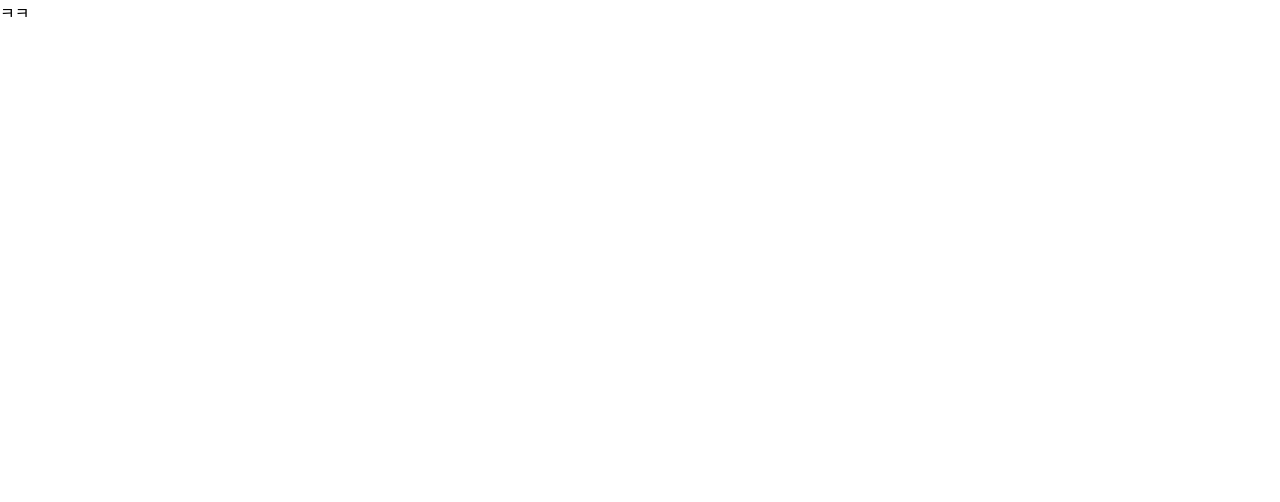
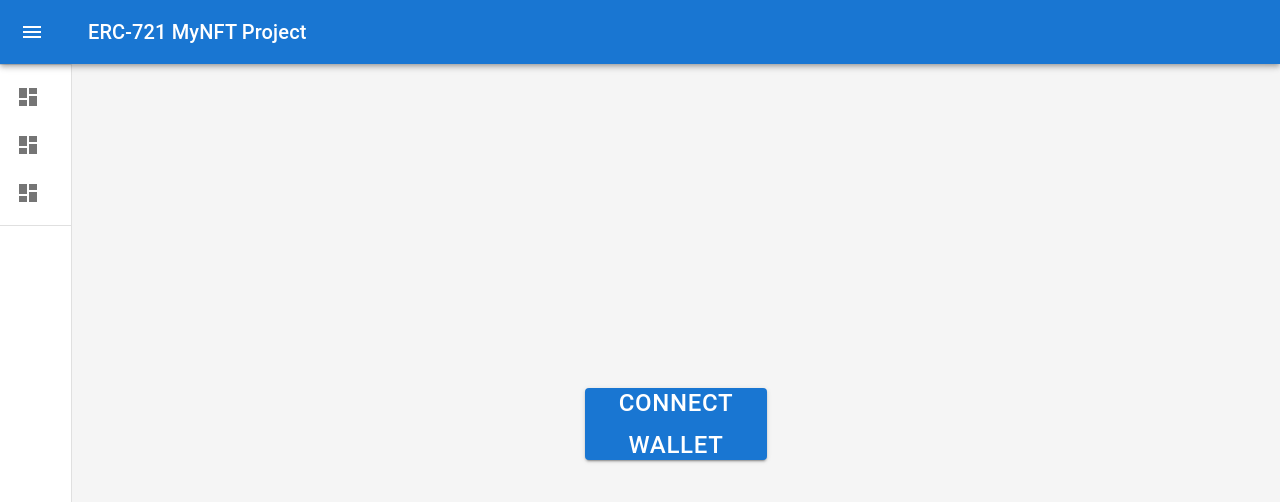
Before and after one commit to shdomi8599/MyNFT, a Next.js app in the folder app/: page / in a window 1280 px wide. Shown: the top 502 px of the page. Built offline with nearby package versions, Linux system fonts and the light colour scheme.

Commit message:
main 대시보드 UI, 라우트 구성, const 세팅

```diff
--- a/app/package.json
+++ b/app/package.json
@@ -11,6 +11,7 @@
   "dependencies": {
     "@emotion/react": "^11.11.1",
     "@emotion/styled": "^11.11.0",
+    "@mui/icons-material": "^5.14.3",
     "@mui/material": "^5.14.5",
     "@types/node": "20.5.0",
     "@types/react": "18.2.20",
@@ -22,6 +23,8 @@
     "react-dom": "18.2.0",
     "react-query": "^3.39.3",
     "recoil": "^0.7.7",
-    "typescript": "5.1.6"
+    "typescript": "5.1.6",
+    "viem": "^1.6.0",
+    "wagmi": "^1.3.10"
   }
 }
--- /dev/null
+++ b/app/src/components/dashboard/Dashboard.tsx
@@ -0,0 +1,188 @@
+import { mainItems } from "@/const";
+import ChevronLeftIcon from "@mui/icons-material/ChevronLeft";
+import DashboardIcon from "@mui/icons-material/Dashboard";
+import MenuIcon from "@mui/icons-material/Menu";
+import {
+  Box,
+  Divider,
+  IconButton,
+  List,
+  ListItemButton,
+  ListItemIcon,
+  ListItemText,
+  Toolbar,
+  Typography,
+} from "@mui/material";
+import MuiAppBar, { AppBarProps as MuiAppBarProps } from "@mui/material/AppBar";
+import MuiDrawer from "@mui/material/Drawer";
+import { styled } from "@mui/material/styles";
+import { useRouter } from "next/router";
+import { ReactNode, useEffect, useState } from "react";
+
+export default function Dashboard({ children }: { children: ReactNode }) {
+  const router = useRouter();
+
+  // 좌측 Toolbar 상태
+  const [open, setOpen] = useState(true);
+  const toggleDrawer = () => {
+    setOpen(!open);
+  };
+
+  // 페이지 핸들러
+  const handlePage = (route: string) => {
+    router.push(route);
+  };
+
+  // 브라우저 넓이 상태
+  const [width, setWidth] = useState(0);
+
+  // 넓이 핸들러 및 최초 넓이 상태 세팅
+  useEffect(() => {
+    const handleWidth = () => {
+      setWidth(window.innerWidth);
+    };
+
+    handleWidth();
+
+    window.addEventListener("resize", handleWidth);
+
+    return () => window.removeEventListener("resize", handleWidth);
+  }, []);
+
+  // 넓이가 1500 이하라면 toolbar가 off 되도록
+  useEffect(() => {
+    if (width && width < 1500) {
+      setOpen(false);
+    }
+  }, [width]);
+
+  return (
+    <Box sx={{ display: "flex" }}>
+      <AppBar position="absolute" open={open}>
+        <Toolbar
+          sx={{
+            pr: "24px",
+          }}
+        >
+          <IconButton
+            edge="start"
+            color="inherit"
+            aria-label="open drawer"
+            onClick={toggleDrawer}
+            sx={{
+              marginRight: "36px",
+              ...(open && { display: "none" }),
+            }}
+          >
+            <MenuIcon />
+          </IconButton>
+          <Typography
+            component="h1"
+            variant="h6"
+            color="inherit"
+            noWrap
+            sx={{ flexGrow: 1 }}
+          >
+            ERC-721 MyNFT Project
+          </Typography>
+          {/* 알람 아이콘 off */}
+          {/* <IconButton color="inherit">
+            <Badge badgeContent={4} color="secondary">
+              <NotificationsIcon />
+            </Badge>
+          </IconButton> */}
+        </Toolbar>
+      </AppBar>
+      <Drawer variant="permanent" open={open}>
+        <Toolbar
+          sx={{
+            display: "flex",
+            alignItems: "center",
+            justifyContent: "flex-end",
+            px: [1],
+          }}
+        >
+          <IconButton onClick={toggleDrawer}>
+            <ChevronLeftIcon />
+          </IconButton>
+        </Toolbar>
+        <Divider />
+        <List component="nav">
+          {mainItems.map(({ name, route }) => (
+            <ListItemButton onClick={() => handlePage(route)} key={name}>
+              <ListItemIcon>
+                <DashboardIcon />
+              </ListItemIcon>
+              <ListItemText primary={name} />
+            </ListItemButton>
+          ))}
+          <Divider sx={{ my: 1 }} />
+        </List>
+      </Drawer>
+      <Box
+        component="main"
+        sx={{
+          backgroundColor: (theme) =>
+            theme.palette.mode === "light"
+              ? theme.palette.grey[100]
+              : theme.palette.grey[900],
+          flexGrow: 1,
+          height: "100vh",
+          overflow: "auto",
+        }}
+      >
+        {children}
+      </Box>
+    </Box>
+  );
+}
+
+const drawerWidth: number = 240;
+
+interface AppBarProps extends MuiAppBarProps {
+  open?: boolean;
+}
+
+const AppBar = styled(MuiAppBar, {
+  shouldForwardProp: (prop) => prop !== "open",
+})<AppBarProps>(({ theme, open }) => ({
+  zIndex: theme.zIndex.drawer + 1,
+  transition: theme.transitions.create(["width", "margin"], {
+    easing: theme.transitions.easing.sharp,
+    duration: theme.transitions.duration.leavingScreen,
+  }),
+  ...(open && {
+    marginLeft: drawerWidth,
+    width: `calc(100% - ${drawerWidth}px)`,
+    transition: theme.transitions.create(["width", "margin"], {
+      easing: theme.transitions.easing.sharp,
+      duration: theme.transitions.duration.enteringScreen,
+    }),
+  }),
+}));
+
+const Drawer = styled(MuiDrawer, {
+  shouldForwardProp: (prop) => prop !== "open",
+})(({ theme, open }) => ({
+  "& .MuiDrawer-paper": {
+    position: "relative",
+    whiteSpace: "nowrap",
+    width: drawerWidth,
+    transition: theme.transitions.create("width", {
+      easing: theme.transitions.easing.sharp,
+      duration: theme.transitions.duration.enteringScreen,
+    }),
+    boxSizing: "border-box",
+    ...(!open && {
+      overflowX: "hidden",
+      transition: theme.transitions.create("width", {
+        easing: theme.transitions.easing.sharp,
+        duration: theme.transitions.duration.leavingScreen,
+      }),
+      width: theme.spacing(7),
+      [theme.breakpoints.up("sm")]: {
+        width: theme.spacing(9),
+      },
+    }),
+  },
+}));
--- /dev/null
+++ b/app/src/const.ts
@@ -0,0 +1,14 @@
+export const mainItems = [
+  { name: "Home", route: "/" },
+  { name: "Mint", route: "/mint" },
+  { name: "Burn", route: "/burn" },
+];
+
+export const contractAddress = "0x5FbDB2315678afecb367f032d93F642f64180aa3";
+
+export const account = "0xf39Fd6e51aad88F6F4ce6aB8827279cffFb92266";
+
+export const privateKey =
+  "0xac0974bec39a17e36ba4a6b4d238ff944bacb478cbed5efcae784d7bf4f2ff80";
+
+export const chainId = 31337;
--- a/app/src/pages/_app.tsx
+++ b/app/src/pages/_app.tsx
@@ -1,6 +1,14 @@
-import '@/styles/globals.css'
-import type { AppProps } from 'next/app'
+import Dashboard from "@/components/dashboard/Dashboard";
+import "@/styles/globals.css";
+import { Box } from "@mui/material";
+import type { AppProps } from "next/app";
 
 export default function App({ Component, pageProps }: AppProps) {
-  return <Component {...pageProps} />
+  return (
+    <Dashboard>
+      <Box sx={{ paddingTop: "64px" }}>
+        <Component {...pageProps} />
+      </Box>
+    </Dashboard>
+  );
 }
--- /dev/null
+++ b/app/src/pages/burn/index.tsx
@@ -0,0 +1,3 @@
+export default function Burn() {
+  return <div>burn</div>;
+}
--- a/app/src/pages/index.tsx
+++ b/app/src/pages/index.tsx
@@ -1,3 +1,21 @@
+import { Box, Button } from "@mui/material";
+
 export default function Home() {
-  return <div>ㅋㅋ</div>;
+  return (
+    <Box
+      sx={{
+        height: "90vh",
+        display: "flex",
+        justifyContent: "center",
+        alignItems: "center",
+      }}
+    >
+      <Button
+        sx={{ width: "15%", height: "10%", fontSize: "1.5rem" }}
+        variant="contained"
+      >
+        Connect Wallet
+      </Button>
+    </Box>
+  );
 }
--- /dev/null
+++ b/app/src/pages/mint/index.tsx
@@ -0,0 +1,3 @@
+export default function Mint() {
+  return <div>mint</div>;
+}
```
Also changed, not shown: 1 other file (tests, documents, lock files or other folders).
